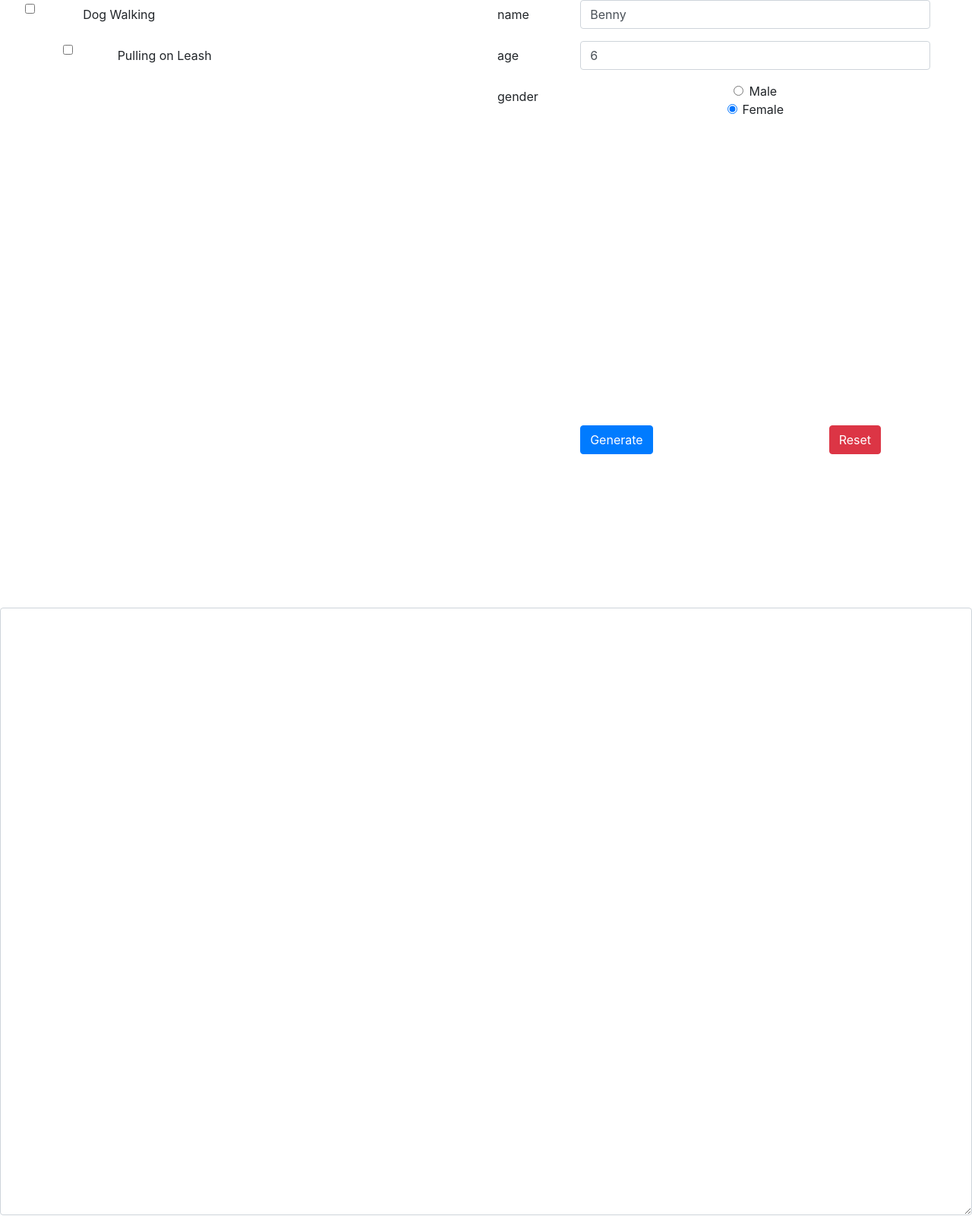
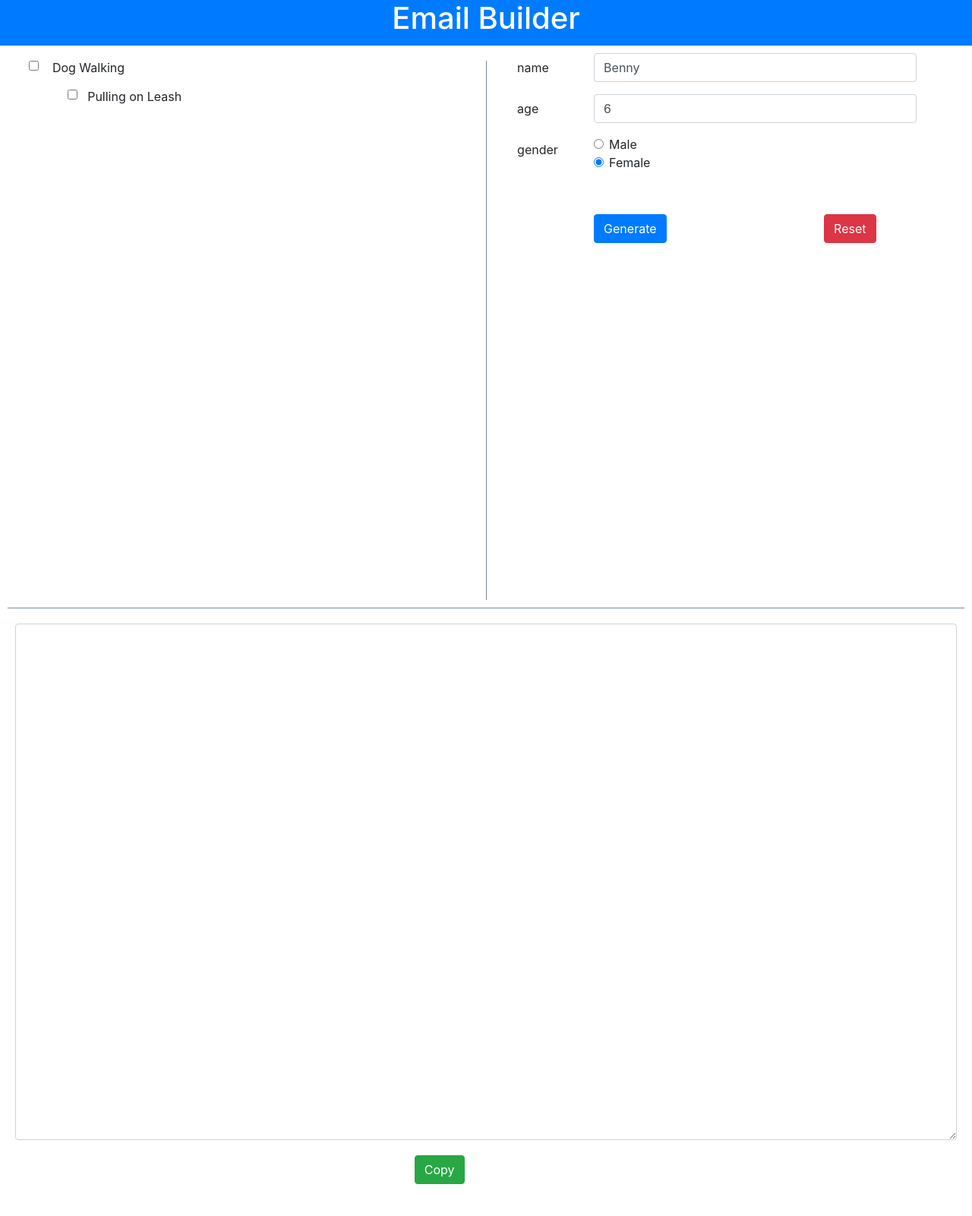
Before and after one commit to emailBuilderDBFU/emailBuilderDBFU.github.io, a React (Create React App) app: page / in a window 1280 px wide. Shown: the whole page at 76% size. Built offline with nearby package versions, Linux system fonts and the light colour scheme.

Commit message:
Added page title, left-aligned group selections, lessened padding for topic selections, improved general styles, added copy button.

```diff
--- a/src/components/BottomPane.js
+++ b/src/components/BottomPane.js
@@ -1,5 +1,6 @@
 import React from 'react';
 import {EmailEditor} from './EmailEditor';
+import {CopyButton} from './CopyButton';
 
 export class BottomPane extends React.Component {
 
@@ -10,6 +11,7 @@ export class BottomPane extends React.Component {
 					emailText={this.props.emailText}
 					updateEmailText={this.props.updateEmailText}
 				/>
+				<CopyButton />
 			</div>
 		)
 	}
--- /dev/null
+++ b/src/components/CopyButton.js
@@ -0,0 +1,22 @@
+import React from 'react';
+import {Button, Row, Col} from 'react-bootstrap';
+
+export class CopyButton extends React.Component {
+
+	render() {
+		return (
+			<div className="CopyButton">
+				<Row>
+					<Col xs={{ offset: 5, span: 2 }}>
+						<Button onClick={() => this.copyEmailText()} variant="success">Copy</Button>
+					</Col>
+				</Row>
+			</div>
+		)
+	}
+
+	copyEmailText() {
+		document.getElementById('email-textarea').select();
+		document.execCommand('copy');
+	}
+}
--- a/src/components/EmailEditor.js
+++ b/src/components/EmailEditor.js
@@ -8,6 +8,7 @@ export class EmailEditor extends React.Component {
 			<div className="EmailEditor">
 				<Form.Control
 					as="textarea"
+					id="email-textarea"
 					value={this.props.emailText}
 					onChange={(ev) => this.handleChange(ev)}
 				/>
--- a/src/components/RootComponent.css
+++ b/src/components/RootComponent.css
@@ -1,38 +1,69 @@
-.TopPane {
-	height: 100vh;
+body {
+	overflow-x: hidden;
 }
 
-.LeftPane {
-	height: 90vh;
-	overflow: scroll;
+.header {
+	text-align: center;
+	color: white;
+	background-color: #007bff;
+	height: 60px;
+	margin-bottom: 10px;
 }
 
 .Topics {
-	height: 90vh;
+	height: calc(100vh - 70px); /* 70 = height+margin-bottom of .header */
+	width: 45vw;
+	margin-left: 3vw;
+	overflow-y: scroll;
+	overflow-x: hidden;
 }
 
-.RightPane {
-	height: 90vh;
+.TopicSelection .form-group {
+	margin-bottom: 0px;
+}
+
+.form-group .col-1 {
+	padding-top: 5px;
+	margin-right: -20px;
+}
+
+.vertical-line {
+	margin-top: 10px;
+	height: calc(100vh - 70px - 20px); /* 70 = height+margin-bottom of .header; 20 = top+bottom margin */
+	border-left: 1px solid lightslategrey;
 }
 
 .Requirements {
-	height: 60vh;
-	overflow: scroll;
+	max-height: calc(100vh - 70px - 100px); /* 70 = height+margin-bottom of .header; 100 = height+margin-top of .ButtonInteraction */
+	width: 45vw;
+	margin-left: 2vw;
+	overflow-y: scroll;
+	overflow-x: hidden;
 }
 
 .ButtonInteraction {
-	height: 20vh;
-	margin-top: 10vh;
+	margin-top: 40px;
+	height: 60px;
+	width: 45vw;
+	margin-left: 2vw;
 }
 
-.BottomPane {
-	height: 100vh;
+.horizontal-line {
+	margin-left: 10px;
+	width: calc(100vw - 20px); /* 20 = left-right margin */
+	border-top: 1px solid lightslategrey;
 }
 
 .EmailEditor textarea {
-	height: 100vh;
+	margin-top: 20px;
+	height: calc(100vh - 20px - 100px); /* 20 = top-margin; 100 = height+margin-bottom of .CopyButton */
+	margin-left: 20px;
+	width: calc(100vw - 40px); /* 40 = left-margin; */
 }
 
-.form-check {
-	text-align: center;
+.CopyButton {
+	margin-top: 20px;
+	height: 60px;
+	margin-bottom: 20px;
+	width: 100vw;
 }
--- a/src/components/RootComponent.js
+++ b/src/components/RootComponent.js
@@ -27,6 +27,9 @@ export class RootComponent extends React.Component {
 	render() {
 		return (
 			<div className="RootComponent">
+				<Row className="header">
+					<Col><h1>Email Builder</h1></Col>
+				</Row>
 				<Row><Col>
 					<TopPane
 						emailCriteria={this.state.emailCriteria}
@@ -35,6 +38,7 @@ export class RootComponent extends React.Component {
 						resetEmail={() => this.resetEmail()}
 					/>
 				</Col></Row>
+				<div className="horizontal-line"></div>
 				<Row><Col>
 					<BottomPane
 						emailText={this.state.emailText}
--- a/src/components/TopPane.js
+++ b/src/components/TopPane.js
@@ -15,6 +15,7 @@ export class TopPane extends React.Component {
 							updateEmailCriteria={this.props.updateEmailCriteria}
 						/>
 					</Col>
+					<div className="vertical-line"></div>
 					<Col>
 						<RightPane
 							emailCriteria={this.props.emailCriteria}
--- a/src/components/TopicSelection.js
+++ b/src/components/TopicSelection.js
@@ -16,7 +16,7 @@ export class TopicSelection extends React.Component {
 		return (
 			<div className="TopicSelection">
 				<Form.Group as={Row} controlId={this.props.topic.name}>
-					<Col xs="2">
+					<Col xs="1">
 						<Form.Check
 							value={this.props.isSelected}
 							checked={this.props.isSelected}
```
